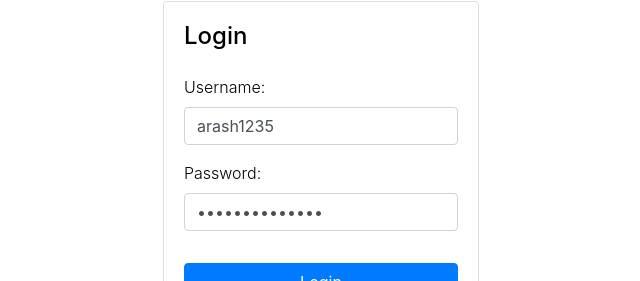
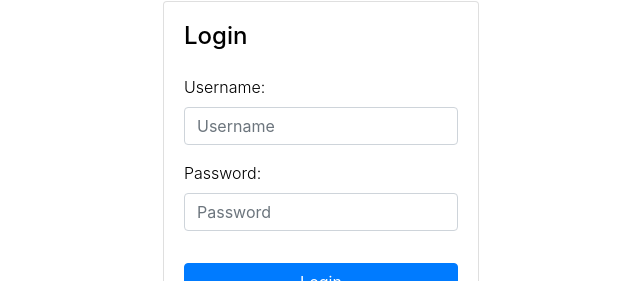
Before and after one commit to arashmaleki/url-shortren-project, a Nuxt app in the folder front-end-service/: page /login in a window 1280 px wide. Shown: the part 154-435 px from the top of the page, without its empty margins (319-959 px from the left). Built offline with nearby package versions, Linux system fonts and the light colour scheme.

Commit message:
remove sample pass

```diff
--- a/front-end-service/pages/login/index.vue
+++ b/front-end-service/pages/login/index.vue
@@ -30,8 +30,8 @@
     data() {
       return {
         user: {
-          username: 'arash1235',
-          password: 'Avrillavigne20'
+          username: '',
+          password: ''
         },
         is_loading: false,
         error: '',
```
